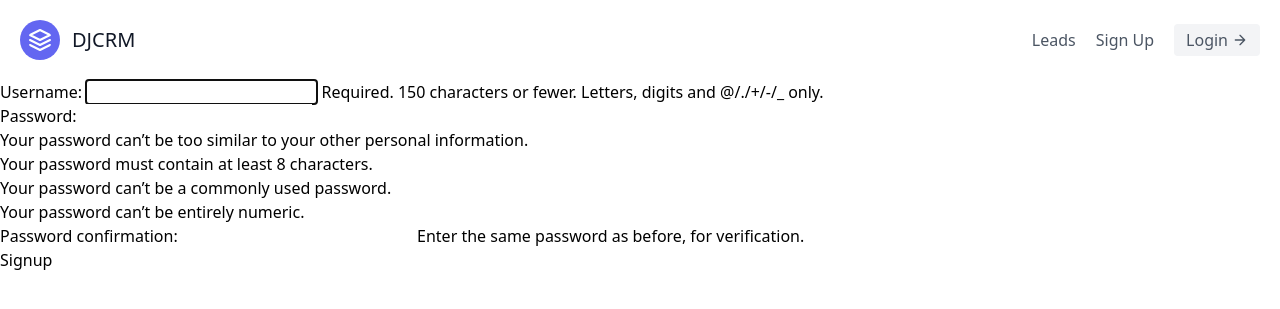
After one commit to Saile16/CMRDjango, a Django app: page /signup/ in a window 1280 px wide. The commit adds this page. Shown: the top 309 px of the page. Run offline with Django 3.2, Linux system fonts and the light colour scheme.

Commit message:
Agregamos funcionamiento de Login y logout , agregaremos despues password reset y otras funcionalidades

```diff
--- a/djcrm/settings.py
+++ b/djcrm/settings.py
@@ -128,3 +128,6 @@ STATICFILES_DIRS = [
 
 # de esta manera le decimos que busque y use abstract user en models
 AUTH_USER_MODEL = 'leads.User'
+EMAIL_BACKEND = "django.core.mail.backends.console.EmailBackend"
+
+LOGIN_REDIRECT_URL = "/leads"
--- a/djcrm/urls.py
+++ b/djcrm/urls.py
@@ -17,7 +17,9 @@ from django.conf import settings
 from django.conf.urls.static import static
 from django.contrib import admin
 from django.urls import path, include
-from leads.views import landing_page, LandingPageView
+from leads.views import landing_page, LandingPageView, SignupView
+# usar login
+from django.contrib.auth.views import LoginView, LogoutView
 # from leads.views import home_page
 
 urlpatterns = [
@@ -29,6 +31,9 @@ urlpatterns = [
     # dado que puusimos un STATIC_ROOT en settings podemos hacerlo de esta manera
     # recordar los imports
     # static(settings.STATIC_URL, document_root=settings.STATIC_ROOT)
+    path('signup/', SignupView.as_view(), name="signup"),
+    path('login/', LoginView.as_view(), name="login"),
+    path('logout/', LogoutView.as_view(), name="logout")
 ]
 
 if settings.DEBUG:
--- a/leads/forms.py
+++ b/leads/forms.py
@@ -1,5 +1,9 @@
 from django import forms
+from django.contrib.auth import get_user_model
+from django.contrib.auth.forms import UserCreationForm, UsernameField
 from .models import Lead
+
+User = get_user_model()
 
 
 class LeadModelForm(forms.ModelForm):
@@ -17,3 +21,10 @@ class LeadForm(forms.Form):
     first_name = forms.CharField()
     last_name = forms.CharField()
     age = forms.IntegerField(min_value=0)
+
+
+class CustomUserCreationForm(UserCreationForm):
+    class Meta:
+        model = User
+        fields = ('username',)
+        field_classes = {'username': UsernameField}
--- a/leads/views.py
+++ b/leads/views.py
@@ -1,9 +1,21 @@
+from django.core.mail import send_mail
+
 from django.shortcuts import render, redirect, reverse
 from django.http import HttpResponse
 from django.views import generic
 # Create your views here.
 from .models import Lead, Agent
-from .forms import LeadForm, LeadModelForm
+from .forms import LeadForm, LeadModelForm, CustomUserCreationForm
+
+
+class SignupView(generic.CreateView):
+    # cuando usamos classviews estos pasan un "contexto" automatico
+    # lleva por nombre object_list
+    template_name = "registration/signup.html"
+    form_class = CustomUserCreationForm
+
+    def get_success_url(self):
+        return reverse("login")
 
 
 #CRUD -Create,Retrievce,Update and DELETE + list
@@ -63,6 +75,18 @@ class LeadCreateView(generic.CreateView):
 
     def get_success_url(self):
         return reverse("leads:lead-list")
+
+    def form_valid(self, form):
+        # TODo SEND EMAIL
+        # estamos probando enviar email stos son los valores por defecto que viene
+        # en la documentacion leer mas
+        send_mail(
+            subject="A lead has been created",
+            message="Go to the site to see the new lead",
+            from_email="test@test.com",
+            recipient_list=["test2@test.com"]
+        )
+        return super(LeadCreateView, self).form_valid(form)
 
 
 def lead_create(request):
--- a/templates/navbar.html
+++ b/templates/navbar.html
@@ -8,11 +8,25 @@
             </svg>
             <span class="ml-3 text-xl">DJCRM</span>
         </a>
+
         <nav class="md:ml-auto flex flex-wrap items-center text-base justify-center">
             <a href="{% url 'leads:lead-list'%}" class="mr-5 hover:text-gray-900">Leads</a>
-            <a class="mr-5 hover:text-gray-900">Sign Up</a>
+            {% if not request.user.is_authenticated %}
+            <a href="{% url 'signup' %}" class="mr-5 hover:text-gray-900">Sign Up</a>
+            {% endif %}
         </nav>
-        <a href="#"
+        {% if request.user.is_authenticated %}
+        Logged in as : {{request.user.username}}
+        <a href="{% url 'logout' %}"
+            class="ml-3 inline-flex items-center bg-gray-100 border-0 py-1 px-3 focus:outline-none hover:bg-gray-200 rounded text-base mt-4 md:mt-0">
+            Logout
+            <svg fill="none" stroke="currentColor" stroke-linecap="round" stroke-linejoin="round" stroke-width="2"
+                class="w-4 h-4 ml-1" viewBox="0 0 24 24">
+                <path d="M5 12h14M12 5l7 7-7 7"></path>
+            </svg>
+        </a>
+        {% else %}
+        <a href="{% url 'login' %}"
             class="inline-flex items-center bg-gray-100 border-0 py-1 px-3 focus:outline-none hover:bg-gray-200 rounded text-base mt-4 md:mt-0">
             Login
             <svg fill="none" stroke="currentColor" stroke-linecap="round" stroke-linejoin="round" stroke-width="2"
@@ -20,5 +34,6 @@
                 <path d="M5 12h14M12 5l7 7-7 7"></path>
             </svg>
         </a>
+        {% endif %}
     </div>
 </header>
--- /dev/null
+++ b/templates/registration/signup.html
@@ -0,0 +1,10 @@
+{% extends 'base.html' %}
+
+{% block content %}
+
+<form method="post">
+    {% csrf_token %}
+    {{form.as_p}}
+    <button type="submit">Signup</button>
+</form>
+{% endblock %}
```
Also changed, not shown: templates/registration/login.html (added, +11 -0 lines).
